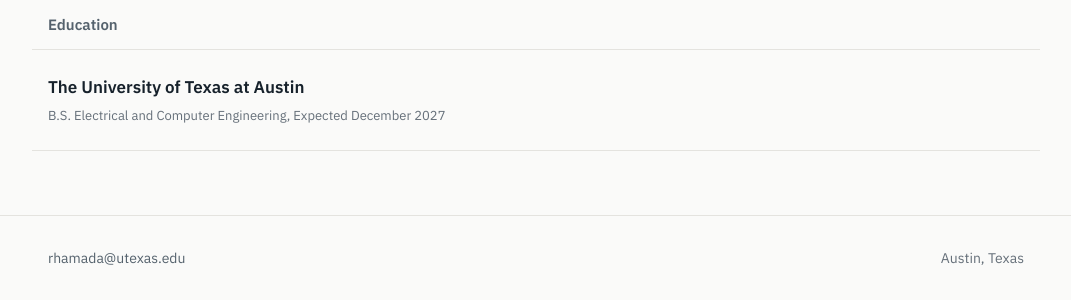
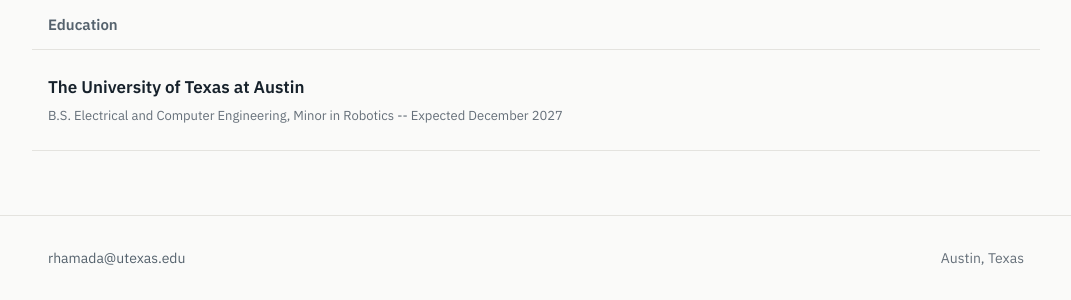
Before and after one commit to ramihmda/ramihamada-portfolio, a Jekyll site: the page built from index.md, in a window 1280 px wide. Shown: the part 933-1233 px from the top of the page, without its empty margins (104-1175 px from the left). Built offline with Jekyll 4.4.1, drawn with Linux system fonts in a browser that asks for light colours.

Commit message:
Update education.yml

```diff
--- a/_data/education.yml
+++ b/_data/education.yml
@@ -1,2 +1,2 @@
 - org: The University of Texas at Austin
-  period: "B.S. Electrical and Computer Engineering, Expected December 2027"
+  period: "B.S. Electrical and Computer Engineering, Minor in Robotics -- Expected December 2027"
```
